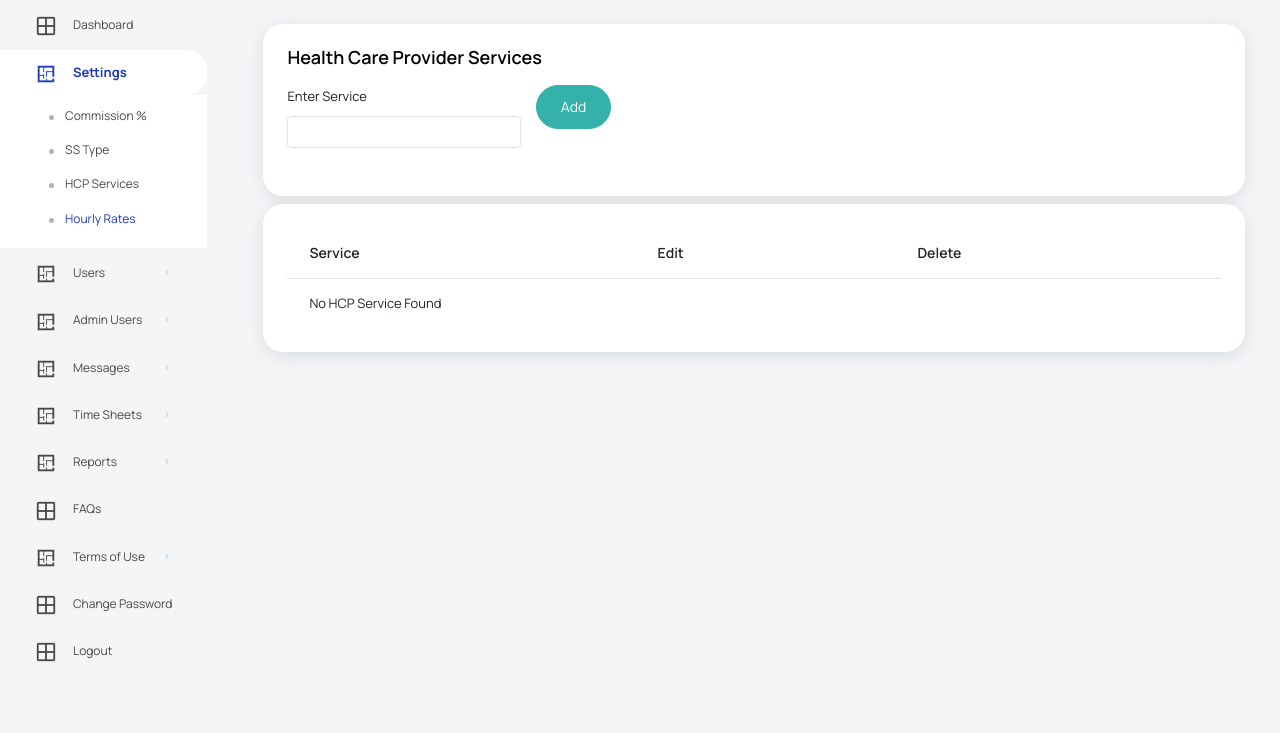
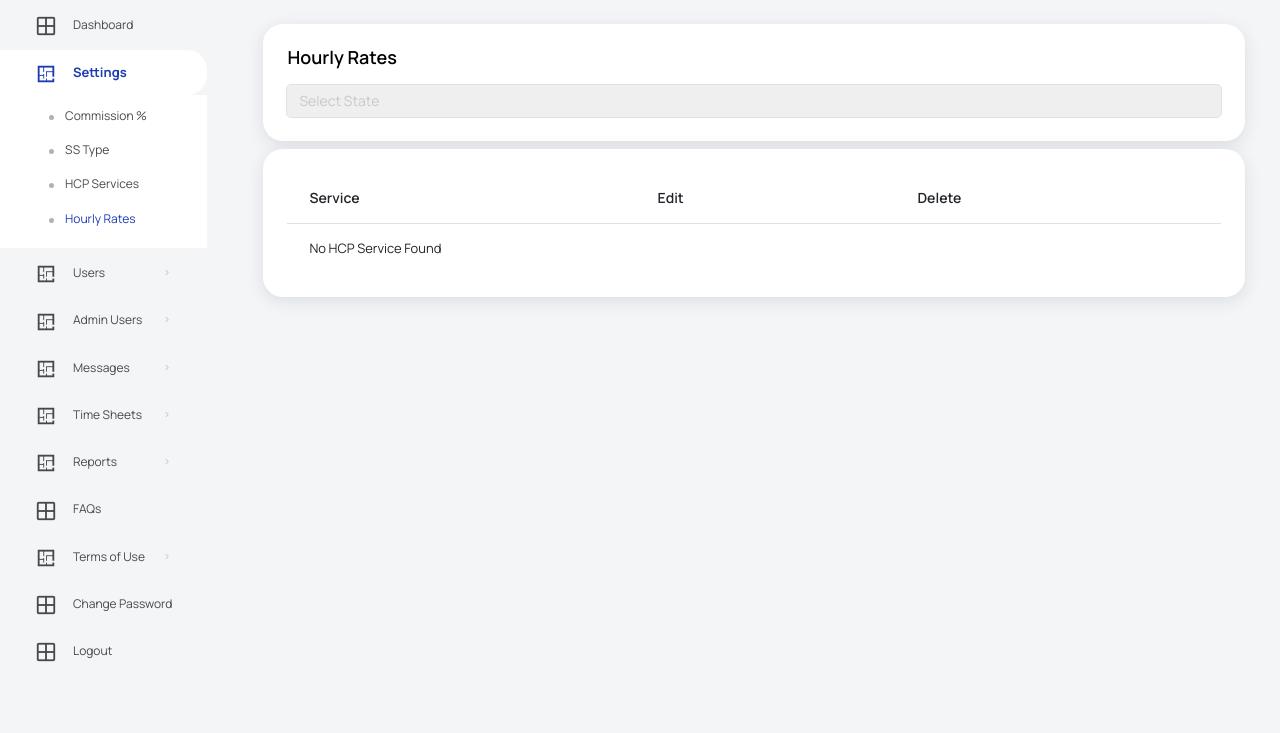
Before and after one commit to ayan217/hwbz, a CodeIgniter app: page /database/admin/hourly-rates in a window 1280 px wide. Shown: the part 97-830 px from the top of the page. Run offline with CodeIgniter, Linux system fonts and the light colour scheme; the visitor is signed in with stand-in values (Sample User, id 1); data that the repository does not hold is empty; some libraries are stand-ins or nearby versions.

Commit message:
working on hourly rate

```diff
--- a/application/controllers/admin/Settings.php
+++ b/application/controllers/admin/Settings.php
@@ -117,7 +117,7 @@ class Settings extends CI_Controller
 			$this->session->set_flashdata('log_err', 'Something Went Wrong !!');
 		}
 	}
-		public function hourly_rates()
+	public function hourly_rates()
 	{
 		if ($this->input->post('add_hcp_service_btn') !== null) {
 			$hcp_service = $this->input->post('hcp_service');
@@ -136,6 +136,7 @@ class Settings extends CI_Controller
 			$data['title'] = 'HWBZ Hourly Rates';
 			$data['admin_data'] = logged_in_admin_row();
 			$data['all_usa_states'] = $this->multipleNeedsModel->get_all_usa_states();
+			$data['hcp_services'] = $this->SettingsModel->get_all_hcp_services();
 			$this->load->view('layout', $data);
 		}
 	}
--- a/application/models/MultipleNeedsModel.php
+++ b/application/models/MultipleNeedsModel.php
@@ -39,7 +39,7 @@ class multipleNeedsModel extends CI_Model
 		if ($query->num_rows() == 0) {
 			return false;
 		} else {
-			return $query->row();
+			return $query->result();
 		}
 	}
 }
--- a/application/views/admin/hcp_services.php
+++ b/application/views/admin/hcp_services.php
@@ -15,7 +15,7 @@
 			<div class="card-body">
 				<h4 class="card-title">Health Care Provider Services</h4>
 				<form class="forms-sample" action="<?= ADMIN_URL ?>hcp-services" method="post">
-					<input type="hidden" name="type" value='retail'>
+
 					<div class="form-group d-flex">
 						<div class="col-3"><label>Enter Service</label><input name="hcp_service" type="text" class="form-control" required></div>
 						<div class="col-6" style="margin-left:15px;"><button name="add_hcp_service_btn" type="submit" class="btn btn-success btn-rounded btn-fw">Add</button></div>
--- a/application/views/admin/hourly_rates.php
+++ b/application/views/admin/hourly_rates.php
@@ -13,13 +13,20 @@
 	<div class="grid-margin stretch-card w-100 mb-2">
 		<div class="card">
 			<div class="card-body">
-				<h4 class="card-title">Health Care Provider Services</h4>
+				<h4 class="card-title">Hourly Rates</h4>
 				<form class="forms-sample" action="<?= ADMIN_URL ?>hcp-services" method="post">
-					<input type="hidden" name="type" value='retail'>
-					<div class="form-group d-flex">
-						<div class="col-3"><label>Enter Service</label><input name="hcp_service" type="text" class="form-control" required></div>
-						<div class="col-6" style="margin-left:15px;"><button name="add_hcp_service_btn" type="submit" class="btn btn-success btn-rounded btn-fw">Add</button></div>
-					</div>
+					<select name="" id="" class="form-control">
+						<option value="" selected disabled>Select State</option>
+						<?php
+						if (!empty($all_usa_states)) {
+							foreach ($all_usa_states as $state) {
+						?>
+								<option value="<?= $state->id ?>"><?= $state->Name ?> (<?= $state->Code ?>)</option>
+						<?php
+							}
+						}
+						?>
+					</select>
 				</form>
 			</div>
 		</div>
--- a/application/views/admin/ss_type.php
+++ b/application/views/admin/ss_type.php
@@ -15,7 +15,6 @@
 			<div class="card-body">
 				<h4 class="card-title">Service Seeker Type</h4>
 				<form class="forms-sample" action="<?= ADMIN_URL ?>ss-type" method="post">
-					<input type="hidden" name="type" value='retail'>
 					<div class="form-group d-flex">
 						<div class="col-3"><label>Enter Service Seeker Type</label><input name="ss_type" type="text" class="form-control" required></div>
 						<div class="col-6" style="margin-left:15px;"><button name="add_ss_type_btn" type="submit" class="btn btn-success btn-rounded btn-fw">Add</button></div>
```
